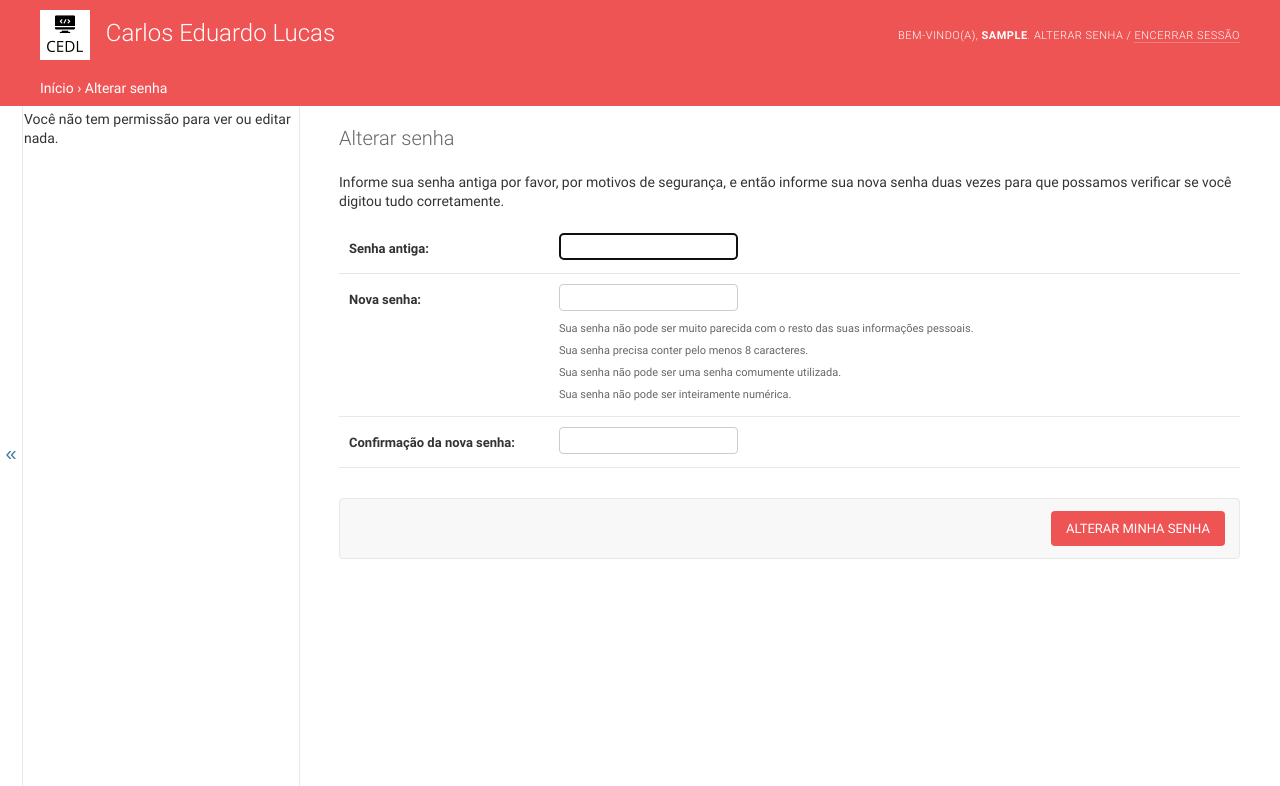
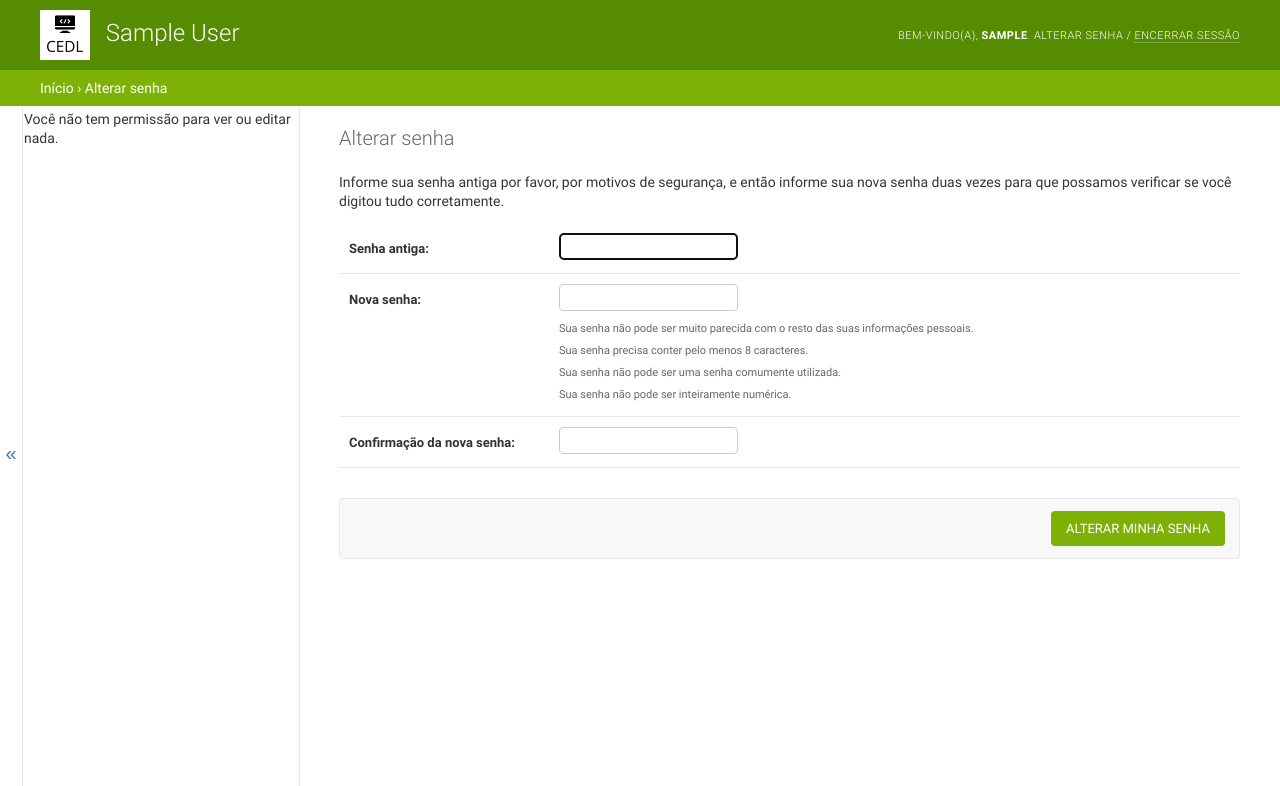
Before and after one commit to carlosedlucas/django-agenda, a Django app: a page that uses templates/admin/base_site.html in a window 1280 px wide. Shown: the top 786 px of the page. Run offline with Django 3.2, Linux system fonts and the light colour scheme; the visitor is signed in with stand-in values (Sample User, id 1).

Commit message:
alterando login site admin, inserindo favicon.ico, alterando navbar

```diff
--- a/templates/static/css/admin.css
+++ b/static/css/admin.css
@@ -1,6 +1,6 @@
 /*
-ALTERAR: ef5455 -> Cor do topo
-ALTERAR: ef5455 -> Cor dos links e cabeçalhos
+ALTERAR: 568c00 -> Cor do topo
+ALTERAR: 7db105 -> Cor dos links e cabeçalhos
 */
 
 #branding h1,
@@ -11,7 +11,7 @@ ALTERAR: ef5455 -> Cor dos links e cabeçalhos
 }
 
 #header {
-    background: #ef5455;
+    background: #568c00;
     color: #FFFFFF;
 }
 
@@ -21,31 +21,31 @@ ALTERAR: ef5455 -> Cor dos links e cabeçalhos
 }
 
 a:link, a:visited {
-    color: #ef5455;
+    color: #7db105;
 }
 
 .module h2, .module caption, .inline-group h2 {
-    background: #ef5455;
+    background: #7db105;
     color: #FFFFFF;
 }
 
 div.breadcrumbs {
-    background: #ef5455;
+    background: #7db105;
     color: #FFFFFF;
 }
 
 .paginator a:link, .paginator a:visited {
-    background: #ef5455 !important;
+    background: #7db105 !important;
     color: #FFFFFF;
 }
 
 .paginator a:hover {
-    background: #ef5455 !important;
+    background: #568c00 !important;
     color: #FFFFFF;
 }
 
 .button.default, input[type=submit].default, .submit-row input.default {
-    background: #ef5455;
+    background: #7db105;
 }
 
 .button.default:active,
@@ -54,15 +54,15 @@ input[type=submit].default:active,
 input[type=submit].default:focus,
 .button.default:hover,
 input[type=submit].default:hover {
-    background: #ef5455;
+    background: #568c00;
 }
 
 .object-tools a:focus, .object-tools a:hover {
-    background-color: #ef5455;
+    background-color: #7db105;
 }
 
 .button, input[type=submit], input[type=button], .submit-row input, a.button {
-    background: #ef5455;
+    background: #568c00;
     color: #FFFFFF;
 }
 .button:active,
@@ -74,22 +74,22 @@ input[type=button]:focus,
 .button:hover,
 input[type=submit]:hover,
 input[type=button]:hover {
-    background-color: #ef5455;
+    background-color: #7db105;
 }
 
 #changelist-filter li.selected a {
-    color: #ef5455 !important;
+    color: #7db105 !important;
 }
 
 #changelist-filter a:focus,
 #changelist-filter a:hover,
 #changelist-filter li.selected a:focus,
 #changelist-filter li.selected a:hover {
-    color: #ef5455 !important;
+    color: #568c00 !important;
 }
 
 .selector-chosen h2 {
-    background: #ef5455 !important;
+    background: #7db105 !important;
     color: #FFFFFF;
 }
 
@@ -97,5 +97,5 @@ a.active.selector-chooseall:focus,
 a.active.selector-clearall:focus,
 a.active.selector-chooseall:hover,
 a.active.selector-clearall:hover {
-    color: #ef5455 !important;
+    color: #7db105 !important;
 }
--- a/templates/admin/base_site.html
+++ b/templates/admin/base_site.html
@@ -1,11 +1,24 @@
 {% extends 'admin/base.html' %}
 {% load static %}
 
+{% block extrahead %}
+    <link rel="shortcut icon" type="image/png" href="{% static 'img/favicon.png' %}"/>
+{% endblock %}
+
 {% block branding %}
+    {% if not user.is_authenticated %}
+    <p style="text-align:center">Login: Teste </p>
+    <p style="text-align:center">Senha: 123456 </p>
     <h1 id="head">
         <img src="{% static 'img/logo.png' %}"
              style="width:50px; height: 50px; margin-right: 10px;"> Carlos Eduardo Lucas
     </h1>
+    {% else %}
+    <h1 id="head">
+        <img src="{% static 'img/logo.png' %}"
+             style="width:50px; height: 50px; margin-right: 10px;"> {{ user.first_name }} {{ user.last_name }}
+    </h1>
+    {% endif %}
 {% endblock %}
 
 {% block extrastyle %}
--- a/templates/base.html
+++ b/templates/base.html
@@ -3,7 +3,10 @@
 <html lang="pt">
 
 <head>
+  <link rel="shortcut icon" type="image/png" href="{% static 'img/favicon.png' %}"/>
+
   <title>{% block 'titulo' %}{% endblock %}Agenda</title>
+
 
   {% include 'parciais/_head.html' %}
 
```
Also changed, not shown: templates/parciais/_nav.html (+18 -5 lines), static/img/favicon.png (added), static/img/logo.png (added), templates/static/img/favicon.png (added).
